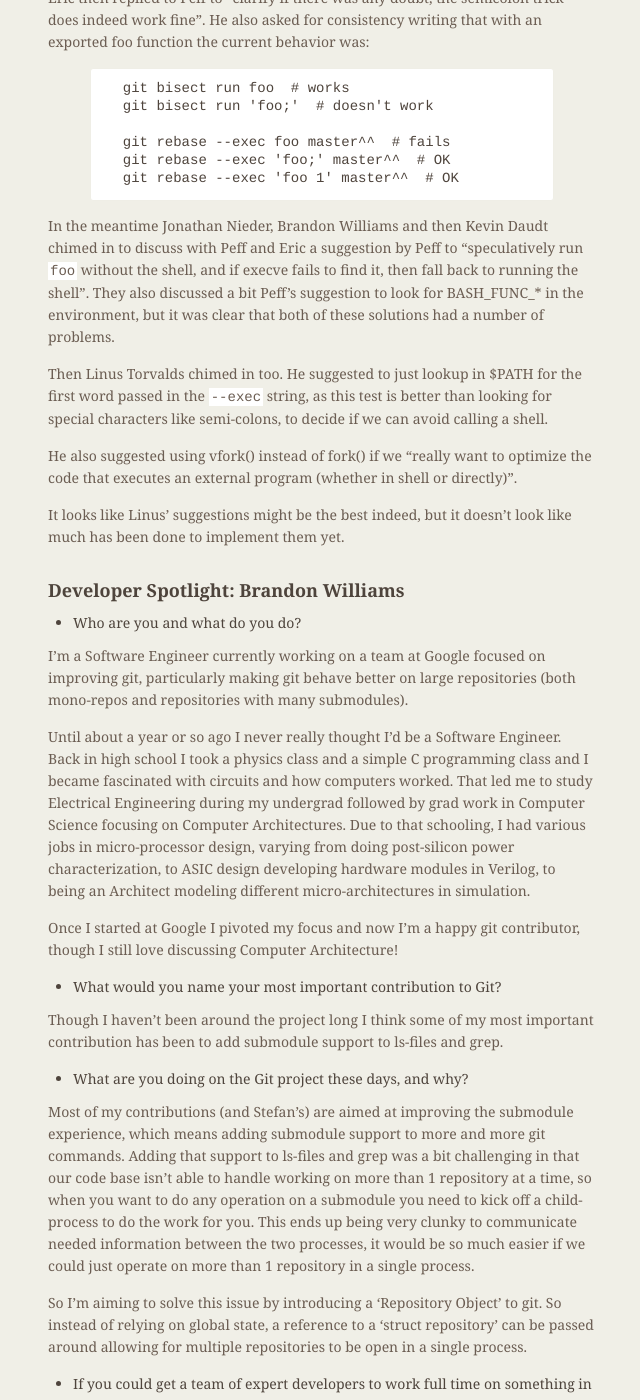
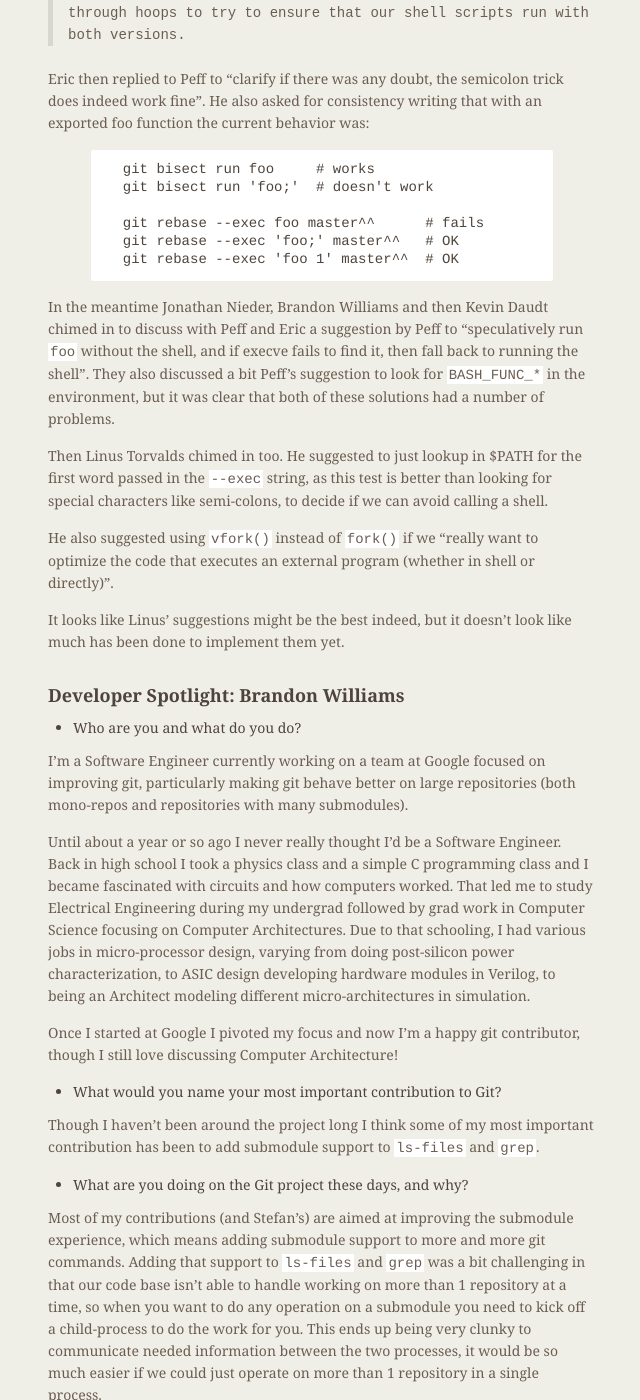
Before and after one commit to git/git.github.io, a Jekyll site: the page built from _posts/2017-06-14-edition-28.markdown, in a window 1280 px wide and 1400 px high, scrolled down 3291 px. Shown: the whole window, without its empty margins (486-1126 px from the left). Built offline with Jekyll 4.4.1, drawn with Linux system fonts in a browser that asks for light colours; some of the changed text lies outside the part shown.

Commit message:
rn-28: Add more places with inline code style
Use `inline code` style to avoid turning '--' (double dash) in
description of long options into '–' (long dash) ligature in few
more places.  Balance backticks.

Add block of code formatting in more places, and provide explicit
programming language name for each code block.

Align start of line comments in code blocks.

````diff
--- a/_posts/2017-06-14-edition-28.markdown
+++ b/_posts/2017-06-14-edition-28.markdown
@@ -56,7 +56,7 @@
 
 > We have a parent repo on a branch called "develop" and a submodule on
 > a branch called "master". Prior to git version 2.13 if we had an
-> unpushed commit in the submodule and ran `git push origin develop --recurse-submodules=on-demand"
+> unpushed commit in the submodule and ran `git push origin develop --recurse-submodules=on-demand`
 > git would happily push the "develop" branch of the parent repo and the
 > "master" branch of the submodule
 
@@ -70,7 +70,7 @@
 Brandon replied that:
 
 > Yeah my patches would definitely break that kind of workflow because
-> they assumed that if you actually provided a refspec + --recurse that
+> they assumed that if you actually provided a refspec + `--recurse` that
 > you would want it propagated down.
 
 Jonathan Nieder then replied to John's original email by explaining in
@@ -130,7 +134,7 @@
 
 Jeff King, alias Peff, replied to Eric that a `git rebase --exec STRING`
 command still uses a shell to run STRING, but that the behavior change
-may come from an optimization that was made in the prepare_shell_cmd()
+may come from an optimization that was made in the `prepare_shell_cmd()`
 function in "run-command.c" to skip shell invocations for "simple"
 commands.
 
@@ -139,13 +143,13 @@
 semi-colon in it, the STRING part would not be considered a "simple"
 command.
 
-Peff then explained that the optimization in prepare_shell_cmd() is
+Peff then explained that the optimization in `prepare_shell_cmd()` is
 quite old, but it affects `git rebase --exec` only now because it is
 now using C code. And this optimization fails only when people are
 using exported functions which is not so common, as not all shells
 support them.
 
-Peff also suggested, and later sent a patch, to look for BASH_FUNC_*
+Peff also suggested, and later sent a patch, to look for `BASH_FUNC_*`
 in the environment and disable the optimization in this case, though
 that wouldn't work in all cases.
 
@@ -184,12 +188,12 @@
 semicolon trick does indeed work fine". He also asked for consistency
 writing that with an exported foo function the current behavior was:
 
-```
-  git bisect run foo  # works
+``` console
+  git bisect run foo     # works
   git bisect run 'foo;'  # doesn't work
 
-  git rebase --exec foo master^^  # fails
-  git rebase --exec 'foo;' master^^  # OK
+  git rebase --exec foo master^^      # fails
+  git rebase --exec 'foo;' master^^   # OK
   git rebase --exec 'foo 1' master^^  # OK
 ```
 
@@ -197,7 +201,7 @@
 chimed in to discuss with Peff and Eric a suggestion by Peff to
 "speculatively run `foo` without the shell, and if execve fails to
 find it, then fall back to running the shell". They also discussed a
-bit Peff's suggestion to look for BASH_FUNC_* in the environment, but
+bit Peff's suggestion to look for `BASH_FUNC_*` in the environment, but
 it was clear that both of these solutions had a number of problems.
 
 Then Linus Torvalds chimed in too. He suggested to just lookup in
@@ -205,7 +209,7 @@
 is better than looking for special characters like semi-colons, to
 decide if we can avoid calling a shell.
 
-He also suggested using vfork() instead of fork() if we "really want
+He also suggested using `vfork()` instead of `fork()` if we "really want
 to optimize the code that executes an external program (whether in
 shell or directly)".
 
@@ -237,14 +241,14 @@
 * What would you name your most important contribution to Git?
 
 Though I haven't been around the project long I think some of my most
-important contribution has been to add submodule support to ls-files and
-grep.
+important contribution has been to add submodule support to `ls-files` and
+`grep`.
 
 * What are you doing on the Git project these days, and why?
 
 Most of my contributions (and Stefan's) are aimed at improving the
 submodule experience, which means adding submodule support to more and
-more git commands.  Adding that support to ls-files and grep was a bit
+more git commands.  Adding that support to `ls-files` and `grep` was a bit
 challenging in that our code base isn't able to handle working on more
 than 1 repository at a time, so when you want to do any operation on a
 submodule you need to kick off a child-process to do the work for you.
````
Also changed, not shown: other parts of _posts/2017-06-14-edition-28.markdown (+5 -1 lines).
